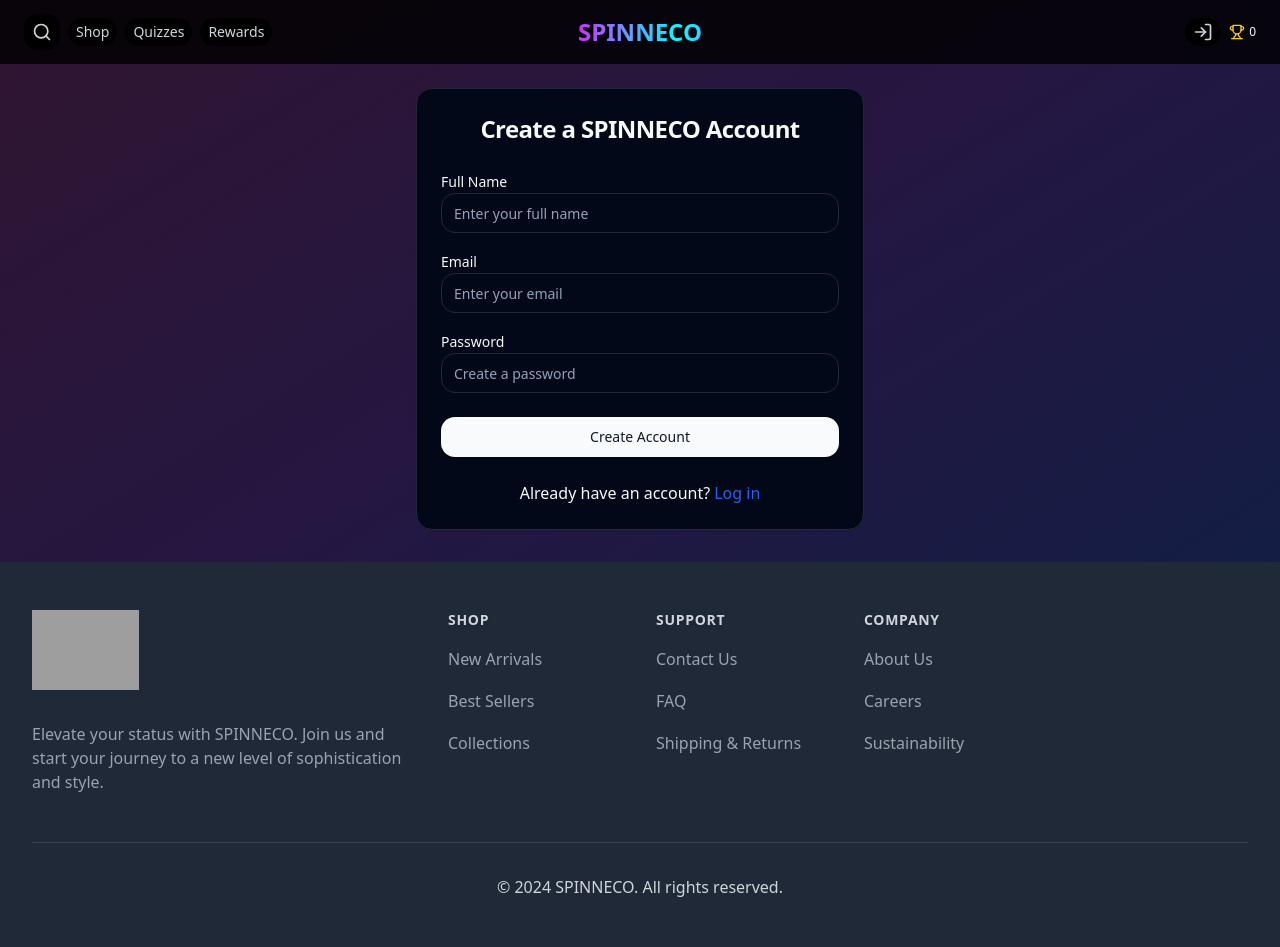
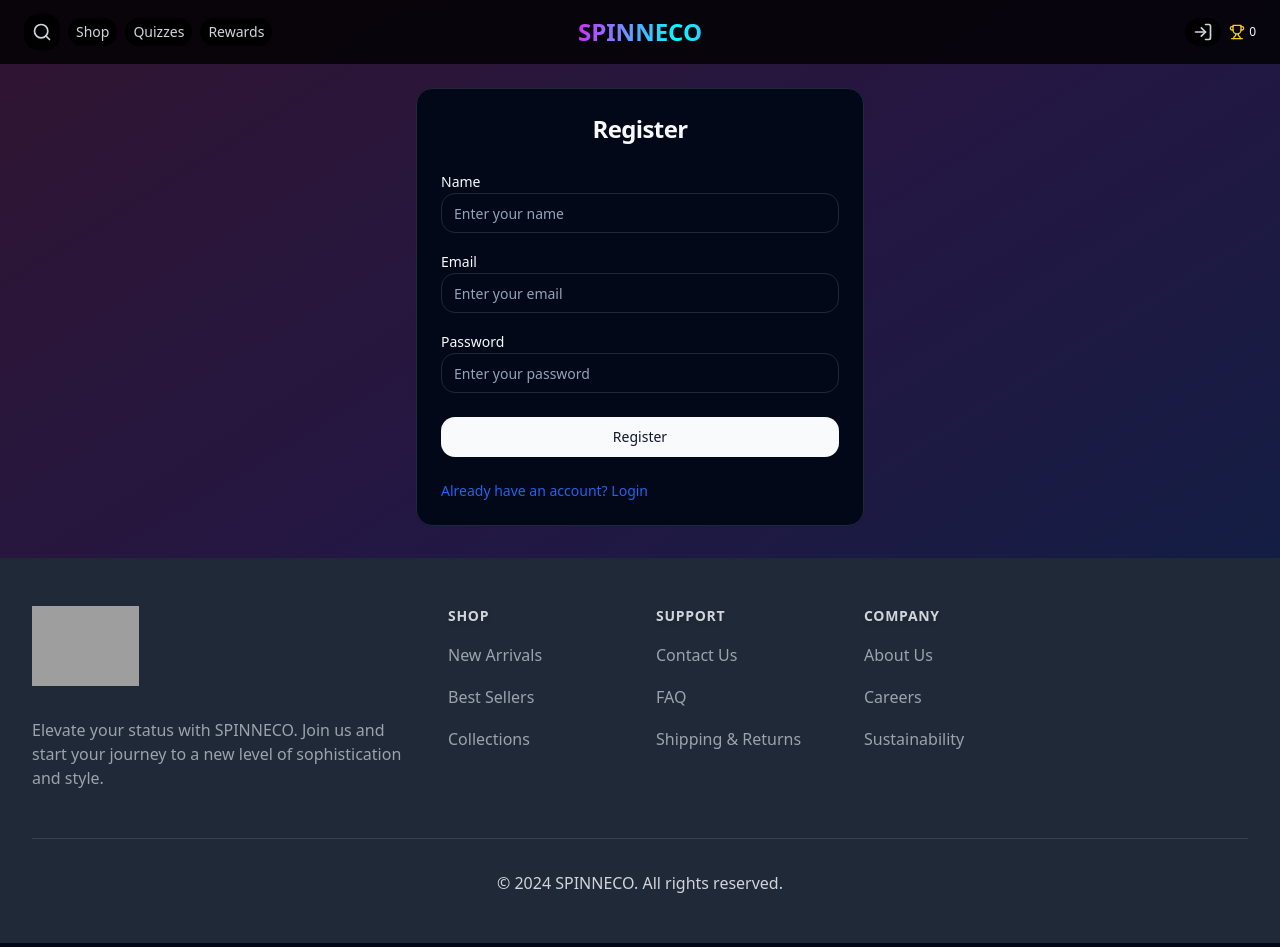
Before and after one commit to Gigante04/v0_spinneco, a Next.js app: page /register in a window 1280 px wide. Built offline with nearby package versions, Linux system fonts and the light colour scheme; grey boxes are pictures that could not be loaded; a web font is replaced by a local one.

Commit message:
Update page.tsx

```diff
--- a/app/register/page.tsx
+++ b/app/register/page.tsx
@@ -1,58 +1,40 @@
-'use client'
+'use client';
 
-import { useState, useEffect } from 'react'
-import { useRouter } from 'next/navigation'
-import { Header } from '@/components/header'
-import { Footer } from '@/components/footer'
-import { Button } from '@/components/ui/button'
-import { Input } from '@/components/ui/input'
-import { Label } from '@/components/ui/label'
-import { Card, CardContent, CardFooter, CardHeader, CardTitle } from '@/components/ui/card'
-import { toast } from '@/components/ui/use-toast'
+import { useState } from 'react';
+import { Header } from '@/components/header';
+import { Footer } from '@/components/footer';
+import { Label } from '@/components/ui/label';
+import { Card, CardContent, CardFooter, CardHeader, CardTitle } from '@/components/ui/card';
+import { Input } from '@/components/ui/input';
+import { Button } from '@/components/ui/button';
+import useToast from '@/components/ui/use-toast';
+import Link from 'next/link';
 
 export default function RegisterPage() {
-  const [name, setName] = useState('')
-  const [email, setEmail] = useState('')
-  const [password, setPassword] = useState('')
-  const [isLoading, setIsLoading] = useState(false)
-  const router = useRouter()
+  const { toast, showToast } = useToast();
+  const [name, setName] = useState('');
+  const [email, setEmail] = useState('');
+  const [password, setPassword] = useState('');
 
-  const handleSubmit = async (e: React.FormEvent) => {
-    e.preventDefault()
-    setIsLoading(true)
+  const handleRegister = async (e: React.FormEvent) => {
+    e.preventDefault();
 
+    // Simulate a register request
     try {
-      const response = await fetch('/api/auth/register', {
-        method: 'POST',
-        headers: { 'Content-Type': 'application/json' },
-        body: JSON.stringify({ name, email, password }),
-      })
-
-      const data = await response.json()
-
-      if (response.ok) {
-        toast({
-          title: "Registration Successful",
-          description: "Welcome to SPINNECO! Please log in to continue.",
-        })
-        router.push('/login')
-      } else {
-        throw new Error(data.error || 'Registration failed')
-      }
+      // API call here
+      showToast({
+        title: 'Registration Successful',
+        description: 'You have successfully registered!',
+        variant: 'success',
+      });
     } catch (error) {
-      toast({
-        title: "Registration Failed",
-        description: error instanceof Error ? error.message : "An unexpected error occurred",
-        variant: "destructive",
-      })
-    } finally {
-      setIsLoading(false)
+      showToast({
+        title: 'Registration Failed',
+        description: 'There was an issue with your registration. Please try again.',
+        variant: 'error',
+      });
     }
-  }
-
-  useEffect(() => {
-    window.scrollTo(0, 0)
-  }, [])
+  };
 
   return (
     <div className="flex flex-col min-h-screen">
@@ -60,17 +42,17 @@ export default function RegisterPage() {
       <main className="flex-grow container mx-auto px-4 py-8 flex items-center justify-center">
         <Card className="w-full max-w-md">
           <CardHeader>
-            <CardTitle className="text-2xl font-bold text-center">Create a SPINNECO Account</CardTitle>
+            <CardTitle className="text-2xl font-bold text-center">Register</CardTitle>
           </CardHeader>
           <CardContent>
-            <form onSubmit={handleSubmit}>
+            <form onSubmit={handleRegister}>
               <div className="space-y-4">
                 <div>
-                  <Label htmlFor="name">Full Name</Label>
+                  <Label htmlFor="name">Name</Label>
                   <Input
                     id="name"
                     type="text"
-                    placeholder="Enter your full name"
+                    placeholder="Enter your name"
                     value={name}
                     onChange={(e) => setName(e.target.value)}
                     required
@@ -92,25 +74,43 @@ export default function RegisterPage() {
                   <Input
                     id="password"
                     type="password"
-                    placeholder="Create a password"
+                    placeholder="Enter your password"
                     value={password}
                     onChange={(e) => setPassword(e.target.value)}
                     required
                   />
                 </div>
               </div>
-              <Button type="submit" className="w-full mt-6" disabled={isLoading}>
-                {isLoading ? 'Creating Account...' : 'Create Account'}
+              <Button type="submit" className="w-full mt-6">
+                Register
               </Button>
             </form>
           </CardContent>
-          <CardFooter className="flex justify-center">
-            <span>Already have an account? </span>
-            <a href="/login" className="text-blue-600 hover:underline ml-1">Log in</a>
+          <CardFooter className="flex justify-between">
+            <Link href="/login" className="text-sm text-blue-600 hover:underline">
+              Already have an account? Login
+            </Link>
           </CardFooter>
         </Card>
       </main>
+
+      {/* Toast Display */}
+      {toast && (
+        <div
+          className={`fixed bottom-4 right-4 px-6 py-3 rounded shadow-lg ${
+            toast.variant === 'success'
+              ? 'bg-green-500 text-white'
+              : toast.variant === 'error'
+              ? 'bg-red-500 text-white'
+              : 'bg-gray-800 text-white'
+          }`}
+        >
+          <strong>{toast.title}</strong>
+          <p>{toast.description}</p>
+        </div>
+      )}
+
       <Footer />
     </div>
-  )
+  );
 }
```
